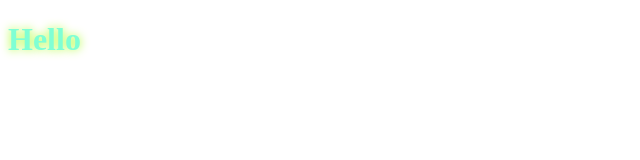
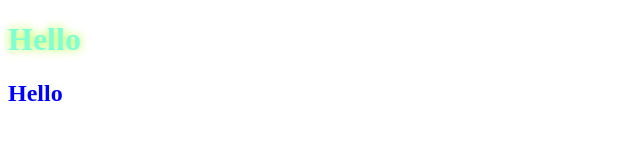
Before and after one commit to oleghca/Rain, a plain HTML site: page index.html in a window 1280 px wide. Shown: the whole page, without its empty margins (0-640 px from the left). Drawn offline with Linux system fonts and the light colour scheme.

Commit message:
add new component (h2)

```diff
--- a/assets/css/style.css
+++ b/assets/css/style.css
@@ -4,3 +4,6 @@
     color: aquamarine;
     text-shadow: 0px 0px 10px greenyellow;
 }
+h2{
+    color: blue;
+}
--- a/index.html
+++ b/index.html
@@ -9,6 +9,7 @@
 </head>
 <body>
     <h1>Hello</h1>
+    <h2>Hello</h2>
 
 </body>
 </html>
```
